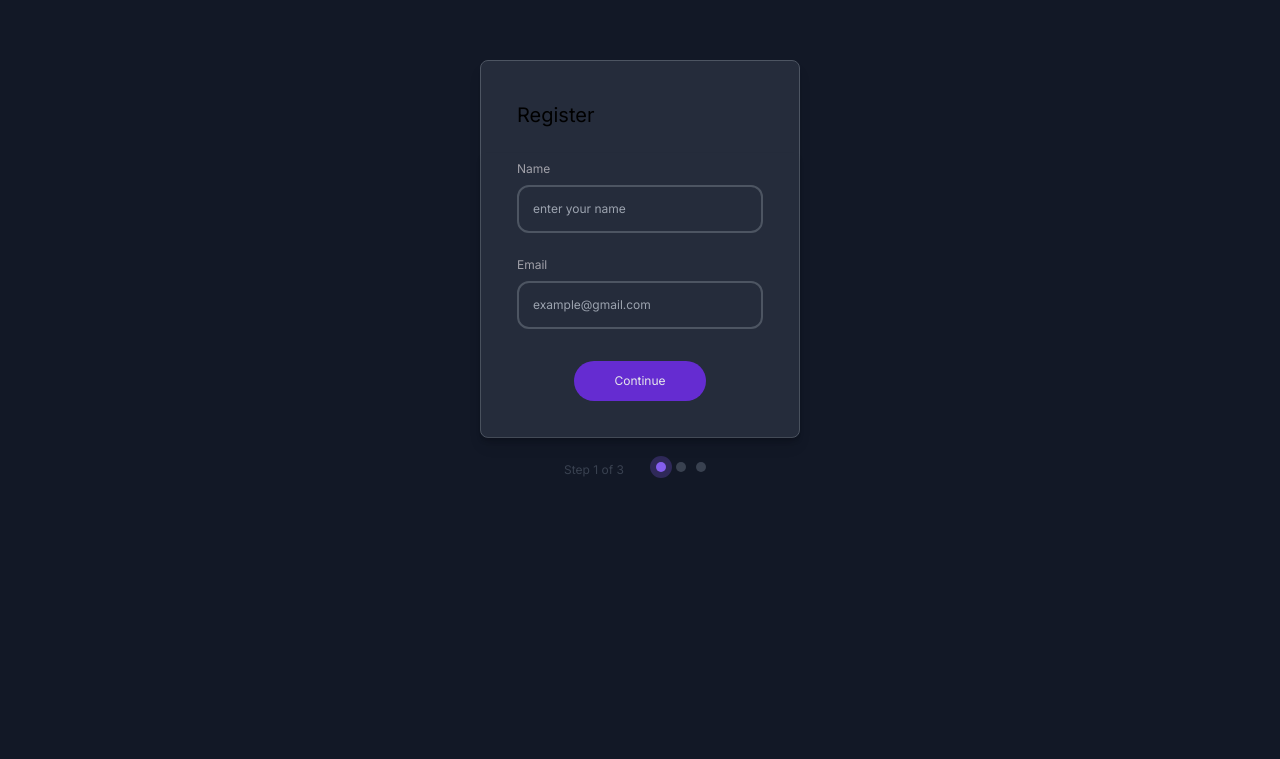
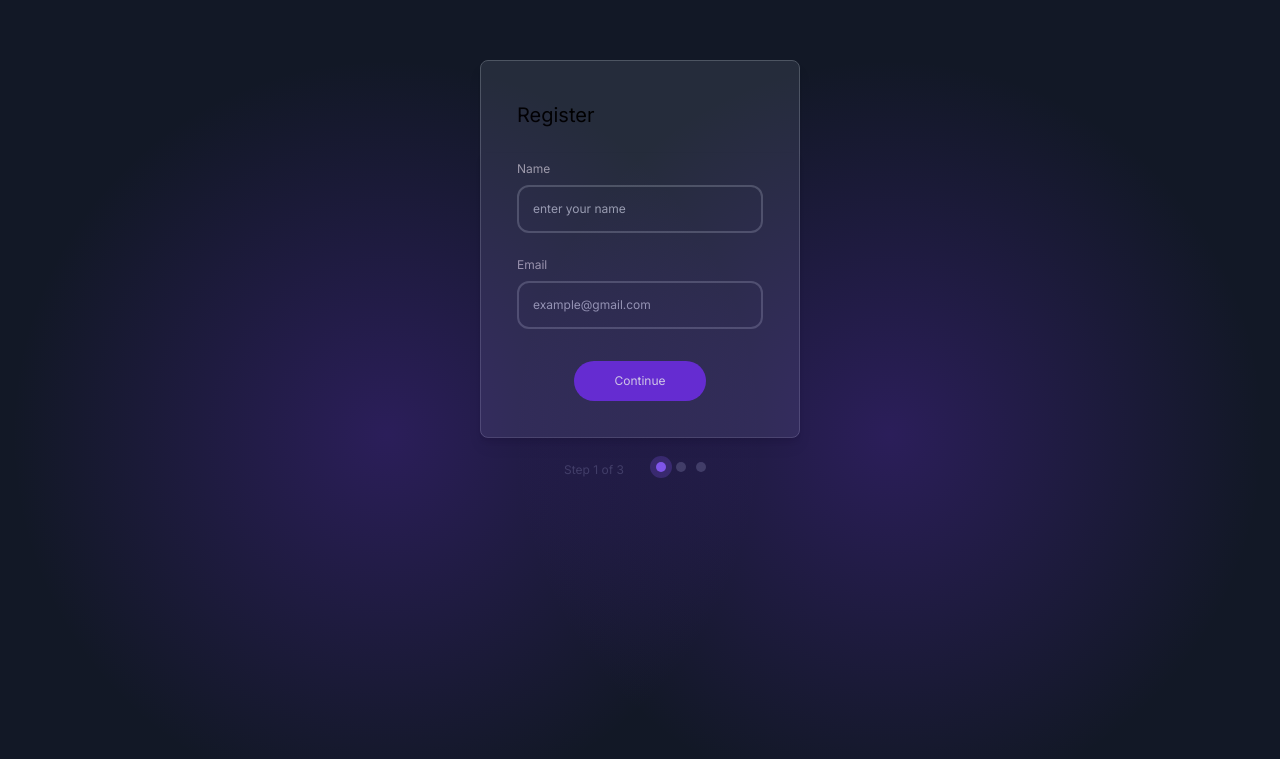
Before and after one commit to carmtsang/multi-step_form, a Next.js app: page / in a window 1280 px wide. Shown: the part 131-890 px from the top of the page. Before the commit the page ends 800 px from the top, so only its background shows below. Built offline with nearby package versions, Linux system fonts and the light colour scheme.

Commit message:
add purple blur to background

```diff
--- /dev/null
+++ b/app/components/NodeOverlay.js
@@ -0,0 +1,21 @@
+import Image from "next/image";
+import purpleBlur from "../../public/blur-radial.svg";
+
+export default function NodeOverlay() {
+  return (
+    <div>
+      <Image
+        priority
+        src={purpleBlur}
+        alt="purple blur"
+        className="absolute z-10 inset-x-3"
+      />
+      <Image
+        priority
+        src={purpleBlur}
+        alt="purple blur"
+        className="absolute z-10 end-4"
+      />
+    </div>
+  );
+}
--- a/app/page.js
+++ b/app/page.js
@@ -12,6 +12,7 @@ import Card from "./components/Card";
 import Interest from "./components/Interest";
 import Summary from "./components/Summary";
 import Register from "./components/Register";
+import NodeOverlay from "./components/nodeOverlay";
 
 export default function Home() {
   const [registrantInfo, setRegistrantInfo] = useState({
@@ -108,6 +109,7 @@ export default function Home() {
 
   return (
     <main className="container w-1/3 mx-auto h-screen flex flex-col justify-center items-center">
+      <NodeOverlay />
       <Card>
         <div class="md:flex">
           <h1 className="text-xl px-9 pt-10 pb-6">{title}</h1>
```
